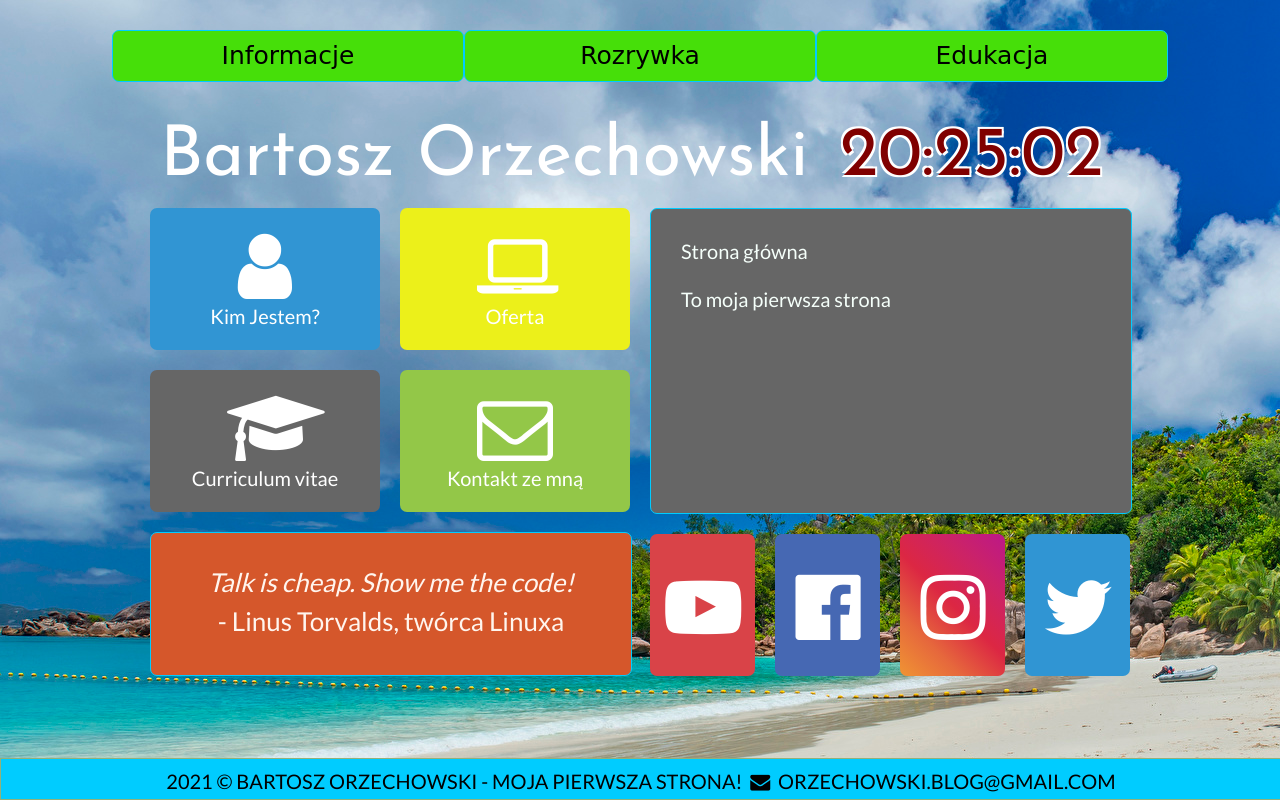
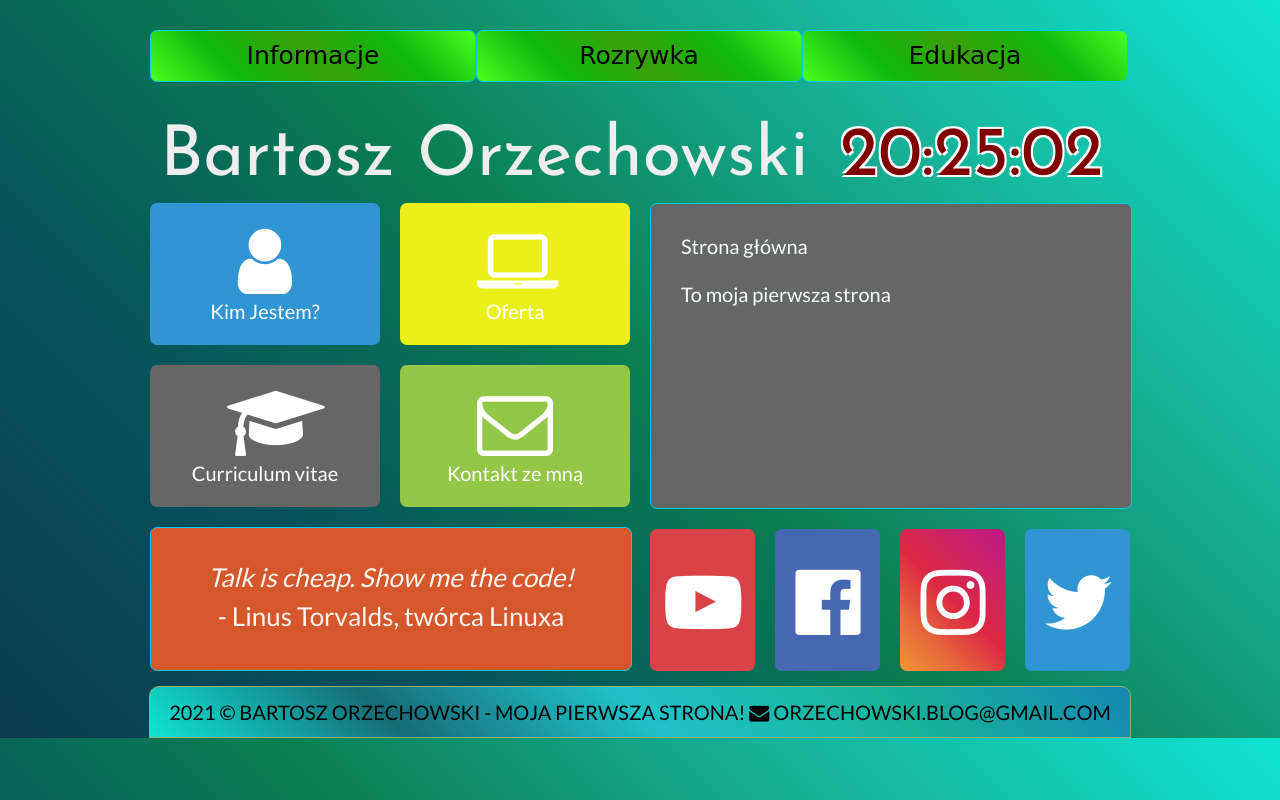
Before and after one commit to bird2008/first_www_website, a PHP site: page / in a window 1280 px wide. Run offline with PHP 8.4, Linux system fonts and the light colour scheme.

Commit message:
add new styles

```diff
--- a/style.css
+++ b/style.css
@@ -1,6 +1,7 @@
 body
 {
-    background-image: url("img/plazatlo.png");
+    background: linear-gradient(45deg, #0b3b4e 0%, #05525c 25%, #0b7e52 50%, #17b399 75%, #0fe4d2 100%);
+    filter: progid:DXImageTransform.Microsoft.gradient( startColorstr='#e08322', endColorstr='#ab0777',GradientType=1 );
     font-family: 'Lato', sans-serif;
     font-size: 20px;
     margin: 0px;
@@ -17,16 +18,17 @@ ol
     font-size:18px;
     line-height:2em;
     text-align:center;
-    width: 1056px;
+    width: 980px;
     font-family: 'Odibee Sans', cursive;
     font-size: 25px;
     border-radius: 7px;
+
 }
 
 ol a
 {
     display:block;
-    color:#000;
+    color:rgb(0, 0, 0);
     text-decoration:none;
     padding:0 5px;
     border-radius: 7px;
@@ -35,8 +37,8 @@ ol a
 ol > li
 {
     float:left;
-    background-color:#46df09;
-    width: 350px;
+    background: linear-gradient(45deg, #4aff1d 0%, #0eb90e 25%, #38a008 50%, #0eb90e 75%, #4aff1d 100%);
+    width: 324px;
     border:1px solid rgb(0, 204, 255);
     border-radius: 7px;
 }
@@ -61,7 +63,7 @@ ol > li > ul
     display:none;
     border-radius: 7px;
     position: absolute;
-    width: 352px;
+    width: 324px;
 }
 
 ol > li:first-child
@@ -102,7 +104,7 @@ ol > li:hover > ul
 
 ol > li:hover > a
 {
-    color:#09C;
+    color:rgb(2, 255, 242);
     border-radius: 7px;
 }
 
@@ -117,7 +119,7 @@ ol > li:hover > a
 {
     width: 960px;
     margin: 20px;
-    margin-bottom: 5px;
+    margin-bottom: 0px;
     text-align: center;
 }
 .square
@@ -132,9 +134,16 @@ ol > li:hover > a
     font-family: 'Josefin Sans', sans-serif;
     font-size: 70px;
     width: 680px;
+    color:#EEE;
     margin-top: 40px;
     margin-bottom: 0px;
     text-align: left;
+    transition: color 0.5s;
+}
+
+#logo:hover
+{
+    color: rgb(228, 82, 82);
 }
 
 #zegar
@@ -151,6 +160,13 @@ ol > li:hover > a
 	-2px 2px 0 #ffffff,
 	-2px -2px 0 #ffffff,
 	2px -2px 0 #ffffff;
+    transition: color 0.5s;
+    cursor: context-menu;
+}
+
+#zegar:hover
+{
+    color: rgb(0, 0, 0);
 }
 
 .tile1
@@ -162,6 +178,7 @@ ol > li:hover > a
     float: left;
     text-align: center;
     border-radius: 7px;
+    transition: background-color 0.3s;
 }
 
 .tile1:hover
@@ -178,6 +195,7 @@ ol > li:hover > a
     float: left;
     text-align: center;
     border-radius: 7px;
+    transition: background-color 0.3s;
 }
 
 .tile12:hover
@@ -194,6 +212,7 @@ ol > li:hover > a
     float: left;
     text-align: center;
     border-radius: 7px;
+    transition: background-color 0.3s;
 }
 
 .tile2:hover
@@ -210,6 +229,7 @@ ol > li:hover > a
     float: left;
     text-align: center;
     border-radius: 7px;
+    transition: background-color 0.3s;
 }
 
 .tile3:hover
@@ -229,7 +249,13 @@ ol > li:hover > a
     line-height: 150%;
     color: seashell;
     border-radius: 7px;
-    border:1px solid rgb(0, 204, 255)
+    border: 1px solid rgb(0, 204, 255);
+    transition: color 0.5s;
+}
+
+.tile4:hover
+{
+    color: #000000;
 }
 
 .tile5
@@ -243,7 +269,13 @@ ol > li:hover > a
     text-align: justify;
     color: mintcream;
     border-radius: 7px;
-    border:1px solid rgb(0, 204, 255)
+    border:1px solid rgb(0, 204, 255);
+    transition: color 0.5s;
+}
+
+.tile5:hover
+{
+    color: #00f7ff;
 }
 
 .yt
@@ -255,6 +287,7 @@ ol > li:hover > a
     float: left;
     text-align: center;
     border-radius: 7px;
+    transition: background-color 0.3s;
 }
 
 .yt:hover
@@ -271,6 +304,7 @@ ol > li:hover > a
     float: left;
     text-align: center;
     border-radius: 7px;
+    transition: background-color 0.3s;
 }
 
 .fb:hover
@@ -291,10 +325,12 @@ ol > li:hover > a
     float: left;
     text-align: center;
     border-radius: 7px;
+    transition: color 0.5s;
 }
 
 .ig:hover
 {
+   color: rgb(7, 112, 182);
    background-color: #e08322;
    background: -moz-linear-gradient(45deg, #e08322 0%, #d5572b 25%, #cb1632 50%, #bb1255 75%, #ab0777 100%);
    background: -webkit-linear-gradient(45deg, #e08322 0%,#d5572b 25%,#cb1632 50%,#bb1255 75%,#ab0777 100%);
@@ -311,6 +347,7 @@ ol > li:hover > a
     float: left;
     text-align: center;
     border-radius: 7px;
+    transition: background-color 0.3s;
 }
 
 .tw:hover
@@ -326,15 +363,18 @@ a.tilelink
 
 .rectangle1
 {
-    width: 100%;
+    width: 960px;
     height: 30px;
-    background-color: rgb(0, 204, 255);
-    margin: 0px;
-    text-align: center;
+    background: linear-gradient(45deg, #0fe4d2 0%, #166c77 25%, #20c3c9 50%, #17b399 75%, #1487b4 100% );
+    margin: auto;
     border: 1px groove #91b17a;
     bottom: 0;
-    position: fixed;
+    display: flex;
     font-size: 20px;
-    padding: 10px 0px 0px 0px;
+    padding: 10px;
     text-transform: uppercase;
+    justify-content: center;
+    align-items: center;
+    border-radius: 10px 10px 0 0;
+    margin-top: 5px;
 }
```
